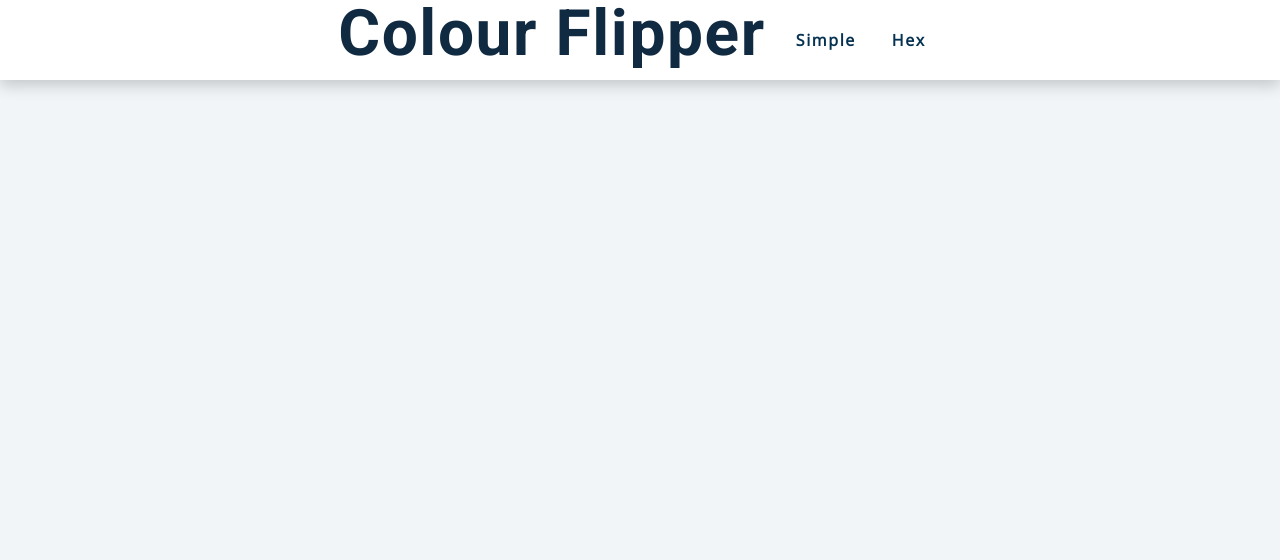
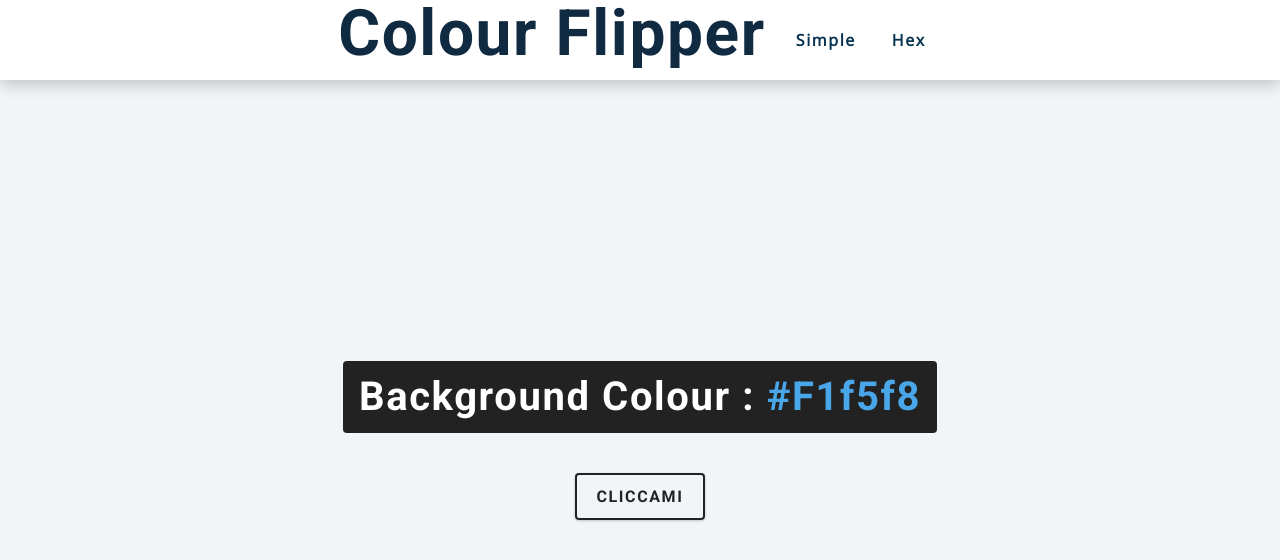
Before and after one commit to DanieleErcoli243/color-flipper, a plain HTML site: page index.html in a window 1280 px wide. Drawn offline with nearby package versions, Linux system fonts and the light colour scheme.

Commit message:
working on the main

```diff
--- a/index.html
+++ b/index.html
@@ -24,6 +24,12 @@
       </ul>
     </nav>
   </header>
+  <main>
+    <div class="container">
+      <h2>Background colour : <span class="color">#f1f5f8</span></h2>
+      <button class="btn btn-hero" id="btn">Cliccami</button>
+    </div>
+  </main>
   <!-- javascript -->
   <script src="app.js"></script>
 </body>
--- a/styles.css
+++ b/styles.css
@@ -218,22 +218,23 @@ Container
 ===============
 */
 main {
-  min-height: calc(100vh - 3rem);
+  min-height: calc(100vh - 80px);
   display: grid;
   place-items: center;
 }
 
 .container {
   text-align: center;
+
+  h2 {
+    background: var(--clr-black);
+    color: var(--clr-white);
+    padding: 1rem;
+    border-radius: var(--radius);
+    margin-bottom: 2.5rem;
+  }
 }
 
-.container h2 {
-  background: var(--clr-black);
-  color: var(--clr-white);
-  padding: 1rem;
-  border-radius: var(--radius);
-  margin-bottom: 2.5rem;
-}
 
 .color {
   color: var(--clr-primary-5);
```
